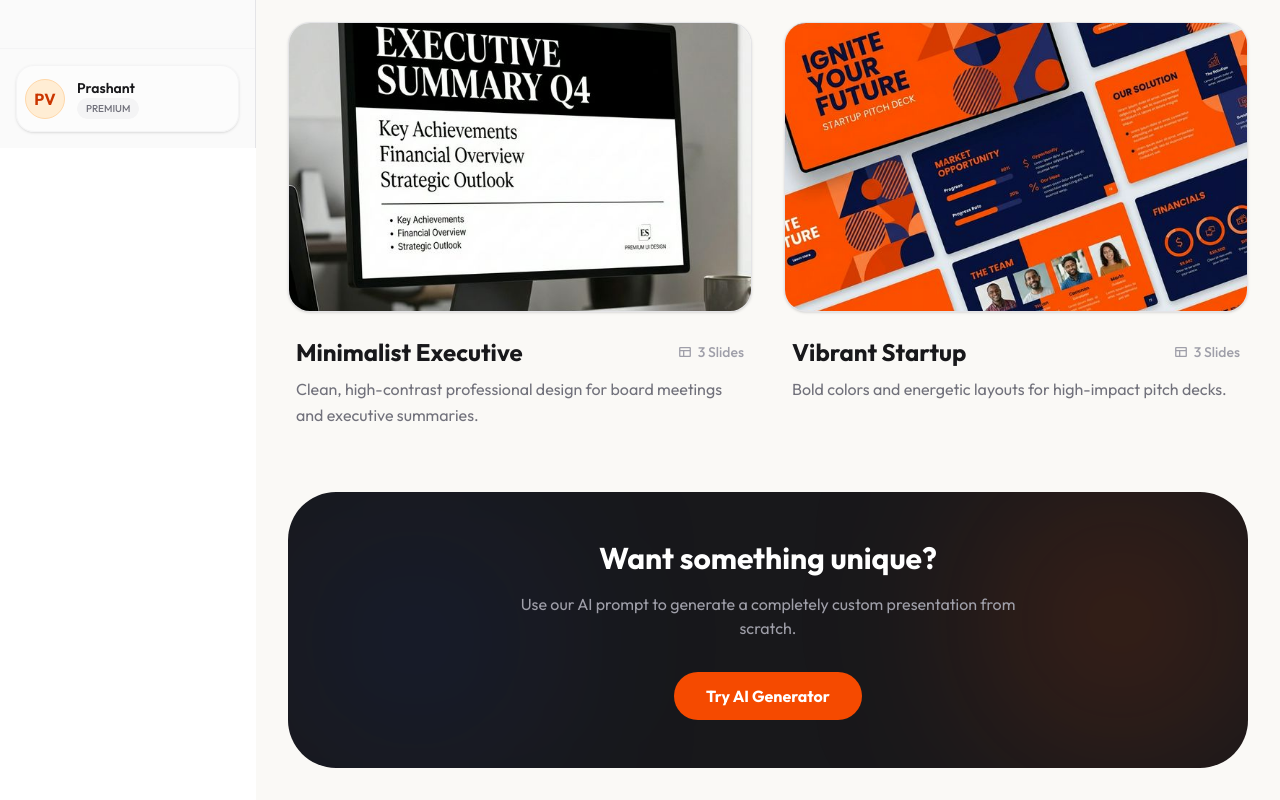
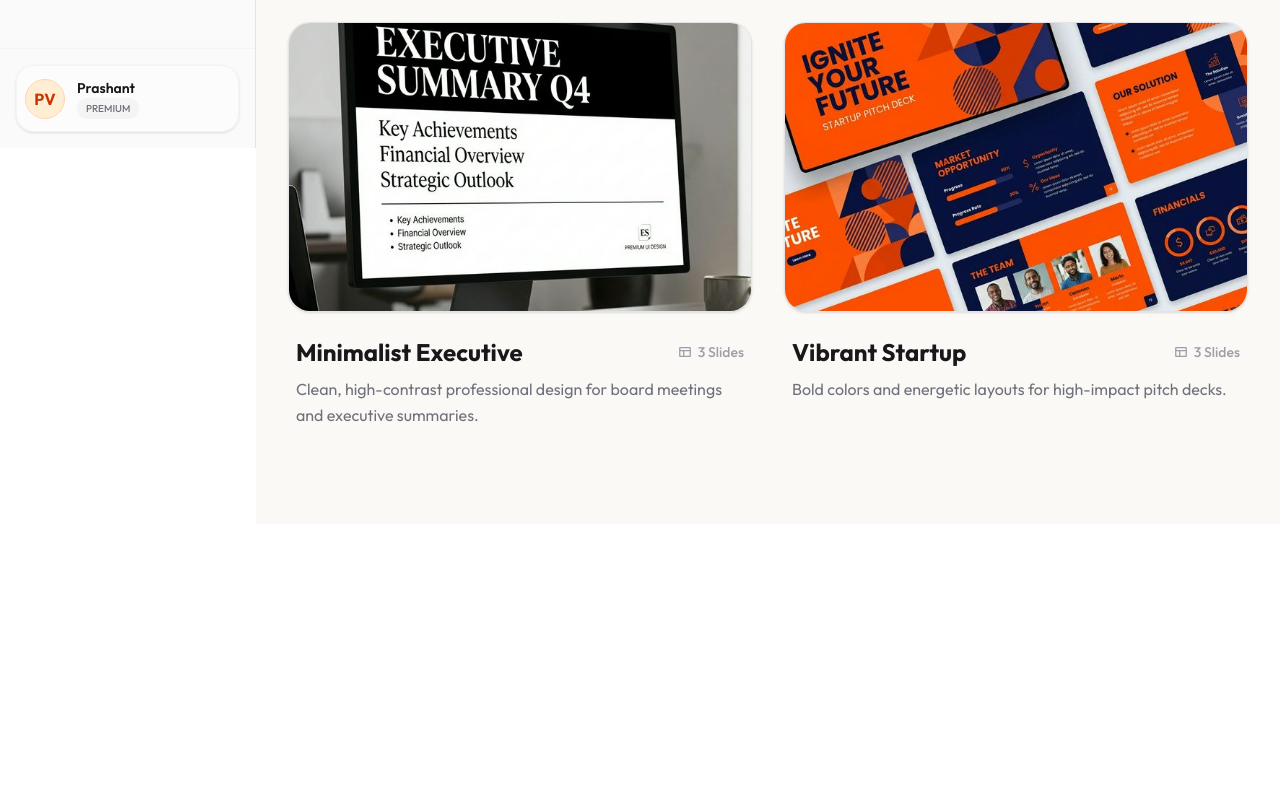
Before and after one commit to Praashh/slidish, a Next.js app: page /slides/library in a window 1280 px wide. Shown: the part 652-1452 px from the top of the page. After the commit the page ends 1176 px from the top, so only its background shows below. Built offline with nearby package versions, Linux system fonts and the light colour scheme.

Commit message:
fix: slide coloring

```diff
--- a/src/app/(app)/slides/library/page.tsx
+++ b/src/app/(app)/slides/library/page.tsx
@@ -116,30 +116,6 @@ export default function LibraryPage() {
                         </motion.div>
                     ))}
                 </div>
-
-                {/* Bottom CTA */}
-                <motion.div
-                    initial={{ opacity: 0 }}
-                    animate={{ opacity: 1 }}
-                    transition={{ delay: 0.8 }}
-                    className="bg-zinc-900 rounded-[3rem] p-12 text-center relative overflow-hidden"
-                >
-                    <div className="absolute top-0 right-0 w-64 h-64 bg-orange-600/20 blur-[100px] rounded-full" />
-                    <div className="absolute bottom-0 left-0 w-64 h-64 bg-blue-600/10 blur-[100px] rounded-full" />
-
-                    <h2 className="text-3xl font-bold text-white mb-4 relative z-10">
-                        Want something unique?
-                    </h2>
-                    <p className="text-zinc-400 mb-8 max-w-lg mx-auto relative z-10">
-                        Use our AI prompt to generate a completely custom presentation from scratch.
-                    </p>
-                    <button
-                        onClick={() => router.push("/slides")}
-                        className="bg-orange-600 hover:bg-orange-500 text-white px-8 py-3 rounded-full font-bold transition-all hover:scale-105 active:scale-95 relative z-10"
-                    >
-                        Try AI Generator
-                    </button>
-                </motion.div>
             </div>
         </SidebarInset>
     );
--- a/src/app/_components/sidebar-toggle.tsx
+++ b/src/app/_components/sidebar-toggle.tsx
@@ -72,7 +72,7 @@ export const SidebarToggle = () => {
         </DialogContent>
       </Dialog>
       <Link
-        href={"/ask"}
+        href={"/slides"}
         className="hover:bg-muted flex size-7 items-center justify-center rounded-lg"
       >
         <PlusIcon weight="bold" className={open ? "invisible" : "flex"} />
--- a/src/components/slides/Slide.tsx
+++ b/src/components/slides/Slide.tsx
@@ -12,10 +12,12 @@ const SLIDE_W = 1920;
 const SLIDE_H = 1080;
 
 const markdownComponents: Components = {
-    h3: ({ node, ...props }) => <h3 className="text-[48px] font-semibold mb-6 text-(--slide-text) opacity-90" {...props} />,
-    p: ({ node, ...props }) => <p className="text-[36px] leading-[1.6] text-slate-400 mb-6" {...props} />,
-    ul: ({ node, ...props }) => <ul className="text-[32px] leading-[1.8] text-slate-400 pl-12 mb-6 list-disc marker:text-indigo-400" {...props} />,
-    ol: ({ node, ...props }) => <ol className="text-[32px] leading-[1.8] text-slate-400 pl-12 mb-6 list-decimal marker:text-indigo-400 marker:font-semibold" {...props} />,
+    h1: ({ node, ...props }) => <h1 className="text-[120px] font-bold mb-10 text-white tracking-[-4px]" {...props} />,
+    h2: ({ node, ...props }) => <h2 className="text-[72px] font-bold mb-8 text-white tracking-[-2px]" {...props} />,
+    h3: ({ node, ...props }) => <h3 className="text-[48px] font-semibold mb-6 text-white opacity-90" {...props} />,
+    p: ({ node, ...props }) => <p className="text-[36px] leading-[1.6] text-zinc-300 mb-6" {...props} />,
+    ul: ({ node, ...props }) => <ul className="text-[32px] leading-[1.8] text-zinc-300 pl-12 mb-6 list-disc marker:text-indigo-400" {...props} />,
+    ol: ({ node, ...props }) => <ol className="text-[32px] leading-[1.8] text-zinc-300 pl-12 mb-6 list-decimal marker:text-indigo-400 marker:font-semibold" {...props} />,
     li: ({ node, ...props }) => <li className="mb-4 relative" {...props} />,
     strong: ({ node, ...props }) => <strong className="text-white font-semibold" {...props} />,
     em: ({ node, ...props }) => <em className="text-indigo-300 italic" {...props} />,
@@ -79,7 +81,7 @@ function SlideInner({ data, id, index, totalSlides }: SlideProps) {
     return (
         <article
             className={cn(
-                "w-[1920px] h-[1080px] bg-(--slide-bg) rounded-none overflow-hidden relative flex flex-col font-[family-name:var(--slide-font-main),system-ui,sans-serif] text-(--slide-text) shadow-[0_40px_80px_-20px_rgba(0,0,0,0.6)] transition-all duration-500 ease-in-out mx-auto",
+                "w-[1920px] h-[1080px] bg-(--slide-bg) rounded-none overflow-hidden relative flex flex-col font-[family-name:var(--slide-font-main),system-ui,sans-serif] text-white shadow-[0_40px_80px_-20px_rgba(0,0,0,0.6)] transition-all duration-500 ease-in-out mx-auto",
                 data.template === "title" && "justify-center items-center text-center",
                 data.template === "quote" && "justify-center"
             )}
@@ -119,12 +121,12 @@ function SlideInner({ data, id, index, totalSlides }: SlideProps) {
                     <>
                         <div className="flex flex-col items-center justify-center h-full text-center relative">
                             {data.title && (
-                                <h1 className="font-[family-name:var(--slide-font-heading),var(--slide-font-main),sans-serif] text-[140px] font-bold leading-[1.1] mb-8 text-[#ffffff] tracking-[-4px] animate-slide-in fill-mode-both delay-100 drop-shadow-sm">
+                                <h1 className="font-[family-name:var(--slide-font-heading),var(--slide-font-main),sans-serif] text-[140px] font-bold leading-[1.1] mb-8 text-white! tracking-[-4px] animate-slide-in fill-mode-both delay-100 drop-shadow-sm">
                                     {data.title}
                                 </h1>
                             )}
                             {data.subtitle && (
-                                <p className="text-[42px] text-zinc-400 font-medium tracking-[4px] uppercase animate-slide-in fill-mode-both delay-200">
+                                <p className="text-[42px] text-zinc-300 font-medium tracking-[4px] uppercase animate-slide-in fill-mode-both delay-200">
                                     {data.subtitle}
                                 </p>
                             )}
@@ -148,7 +150,7 @@ function SlideInner({ data, id, index, totalSlides }: SlideProps) {
                 ) : data.template === "code" ? (
                     <div className="flex-1 flex flex-col gap-10">
                         {data.title && (
-                            <h2 className="font-[family-name:var(--slide-font-heading),var(--slide-font-main),sans-serif] text-[64px] font-semibold leading-[1.2] mb-10 text-[#ffffff] opacity-95 tracking-[-1px] animate-slide-in fill-mode-both delay-100">
+                            <h2 className="font-[family-name:var(--slide-font-heading),var(--slide-font-main),sans-serif] text-[64px] font-semibold leading-[1.2] mb-10 text-white! opacity-95 tracking-[-1px] animate-slide-in fill-mode-both delay-100">
                                 {data.title}
                             </h2>
                         )}
@@ -169,7 +171,7 @@ function SlideInner({ data, id, index, totalSlides }: SlideProps) {
                     <>
                         {data.title && (
                             <h2 className={cn(
-                                "font-[family-name:var(--slide-font-heading),var(--slide-font-main),sans-serif] text-[72px] font-bold leading-[1.2] mb-12 text-[#ffffff] border-b border-white/5 pb-8 tracking-[-1px] animate-slide-in fill-mode-both delay-100"
+                                "font-[family-name:var(--slide-font-heading),var(--slide-font-main),sans-serif] text-[72px] font-bold leading-[1.2] mb-12 text-white! border-b border-white/5 pb-8 tracking-[-1px] animate-slide-in fill-mode-both delay-100"
                             )}>
                                 {data.title}
                             </h2>
--- a/src/components/ui/ui-structure.tsx
+++ b/src/components/ui/ui-structure.tsx
@@ -161,7 +161,7 @@ export function UIStructure({ refreshTrigger }: UIStructureProps) {
               <Button
                 onClick={(e) => {
                   e.preventDefault();
-                  router.push("/ask");
+                  router.push("/slides");
                 }}
                 className="w-full bg-[#d97706] hover:bg-[#d97706]/90"
               >
```
